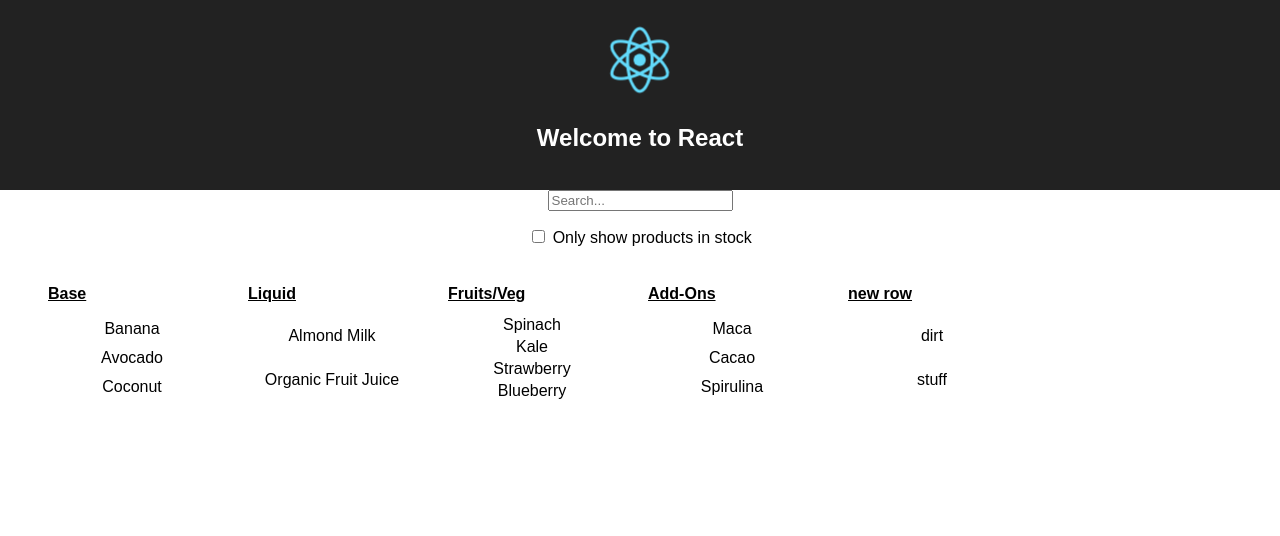
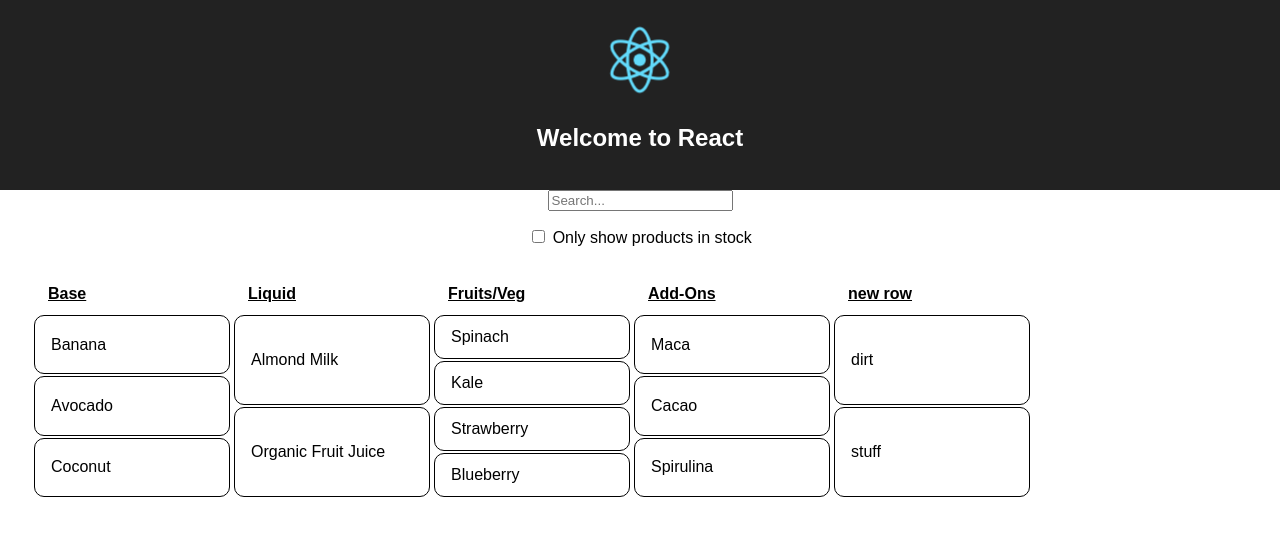
Before and after one commit to djedynak259/react-smoothie-app, a React (Create React App) app: page / in a window 1280 px wide. Shown: the top 536 px of the page. Built offline with nearby package versions, Linux system fonts and the light colour scheme.

Commit message:
FIEXED IT!!!

```diff
--- a/src/App.js
+++ b/src/App.js
@@ -32,24 +32,22 @@ class ProductRow extends React.Component {
   constructor (props) {
     super(props);
     this.handleClassChange = this.handleClassChange.bind(this);
-    this.state = {g: 'tablerows'}
+    this.state = {classN: 'tableRows'}
   }
 
   handleClassChange(e) {
     this.props.onClassChange(e.target)
-    if (e.target.className === 'tableRows'){
-      console.log('test', e.target)
-      e.target.className === 'tableRows highlight';
+    if (this.state.classN === 'tableRows'){
+      this.setState({classN: 'tableRows highlight'})
     } else {
-      console.log('test2',e.target)
-      e.target.className === 'tableRows';
+      this.setState({classN: 'tableRows'})
     }
   }
 
   render() {
      return (
       <tr>
-        <td className={this.state.g} onClick={this.handleClassChange}>
+        <td className={this.state.classN} onClick={this.handleClassChange}>
           {this.props.product.name}
         </td>
       </tr>
@@ -65,9 +63,8 @@ class TableColumn extends React.Component {
   }
 
   onClassChange(e) {
-    // console.log(e.className);
+    console.log(e);
     if (e.className === 'tableRows'){
-      // console.log('test')
       e.className === 'tableRows highlight'
       this.setState({classN: 'tableRows highlight'})
     } else {
```
